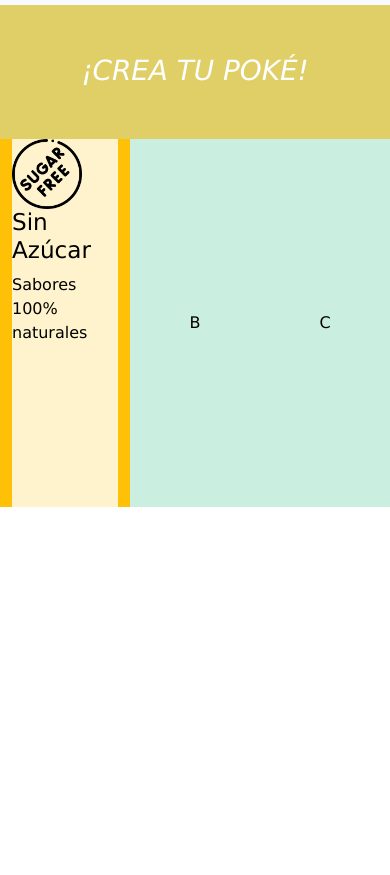
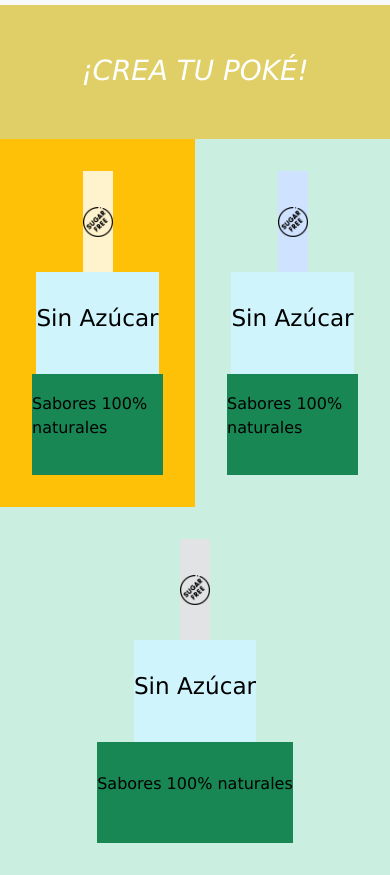
Before and after one commit to marinaescriva/restaurante, a plain HTML site: page index.html in a window 390 px wide. Shown: the part 53-928 px from the top of the page. Before the commit the page ends 844 px from the top, so only its background shows below. Drawn offline with nearby package versions, Linux system fonts and the light colour scheme.

Commit message:
row with responsive columns and aligned text

```diff
--- a/css/styles.css
+++ b/css/styles.css
@@ -19,6 +19,7 @@ section{
 
 body{
         font-family:'Lucida Sans', 'Lucida Sans Regular', 'Lucida Grande', 'Lucida Sans Unicode', Geneva, Verdana, sans-serif;
+
     }
 
 
@@ -65,5 +66,14 @@ h1{
     flex-direction: column;
     justify-content: center;
     align-items: center;
+    padding:2em;
+
 
 }
+
+.tCenter{
+
+    display:flex;
+    justify-content:center;
+    align-items:center;
+}
--- a/index.html
+++ b/index.html
@@ -47,9 +47,20 @@
         <div class="container-fluid">
             <div class="row">
                 <div class="col Destacados bg-warning">
-                    <div class="col bg-warning-subtle"><img src="/img/sugar-free-icon.png " width="70" height="70"><h3>Sin Azúcar</h3> <p>Sabores 100% naturales</p></div></div>
-                <div class="col Destacados">B</div>
-                <div class="col Destacados">C</div>
+                    <div class="col bg-warning-subtle tCenter"><img src="/img/sugar-free-icon.png " width="30" height="30"></div>
+                    <div class="col bg-info-subtle tCenter"><h3>Sin Azúcar</h3></div>
+                    <div class="col bg-success tCenter"><p>Sabores 100% naturales</p></div>
+                </div>
+                <div class="col Destacados">
+                    <div class="col bg-primary-subtle tCenter"><img src="/img/sugar-free-icon.png " class="d-flex" width="30" height="30"></div>
+                    <div class="col bg-info-subtle tCenter"><h3>Sin Azúcar</h3></div>
+                    <div class="col bg-success tCenter"><p>Sabores 100% naturales</p></div>
+                </div>
+                <div class="col Destacados">
+                    <div class="col bg-secondary-subtle tCenter"><img src="/img/sugar-free-icon.png " width="30" height="30"></div>
+                    <div class="col bg-info-subtle tCenter"><h3>Sin Azúcar</h3></div>
+                    <div class="col bg-success tCenter"><p>Sabores 100% naturales</p></div>
+                </div>
             </div>
     </section>
 
```
Also changed, not shown: 1 other file.
